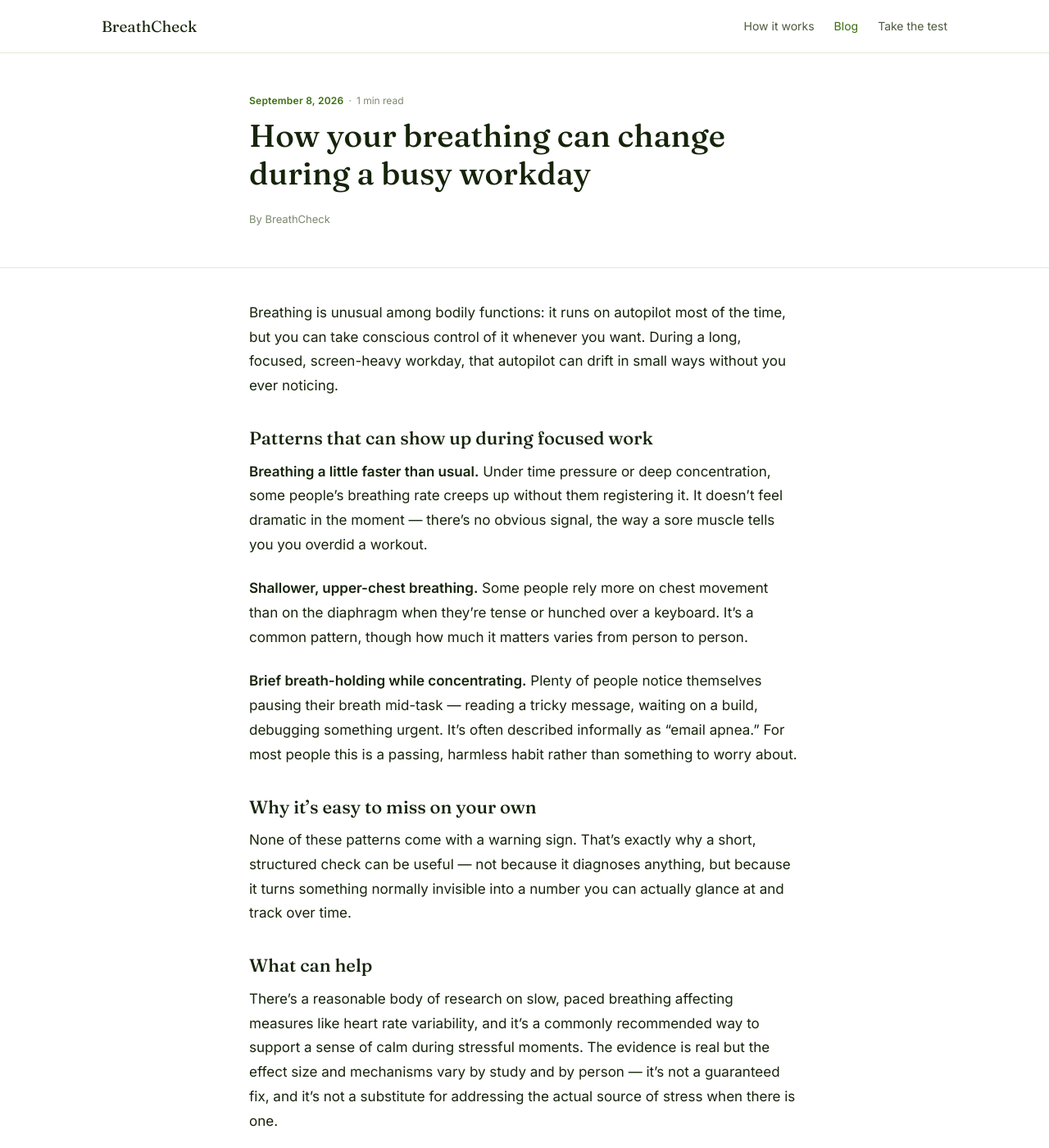
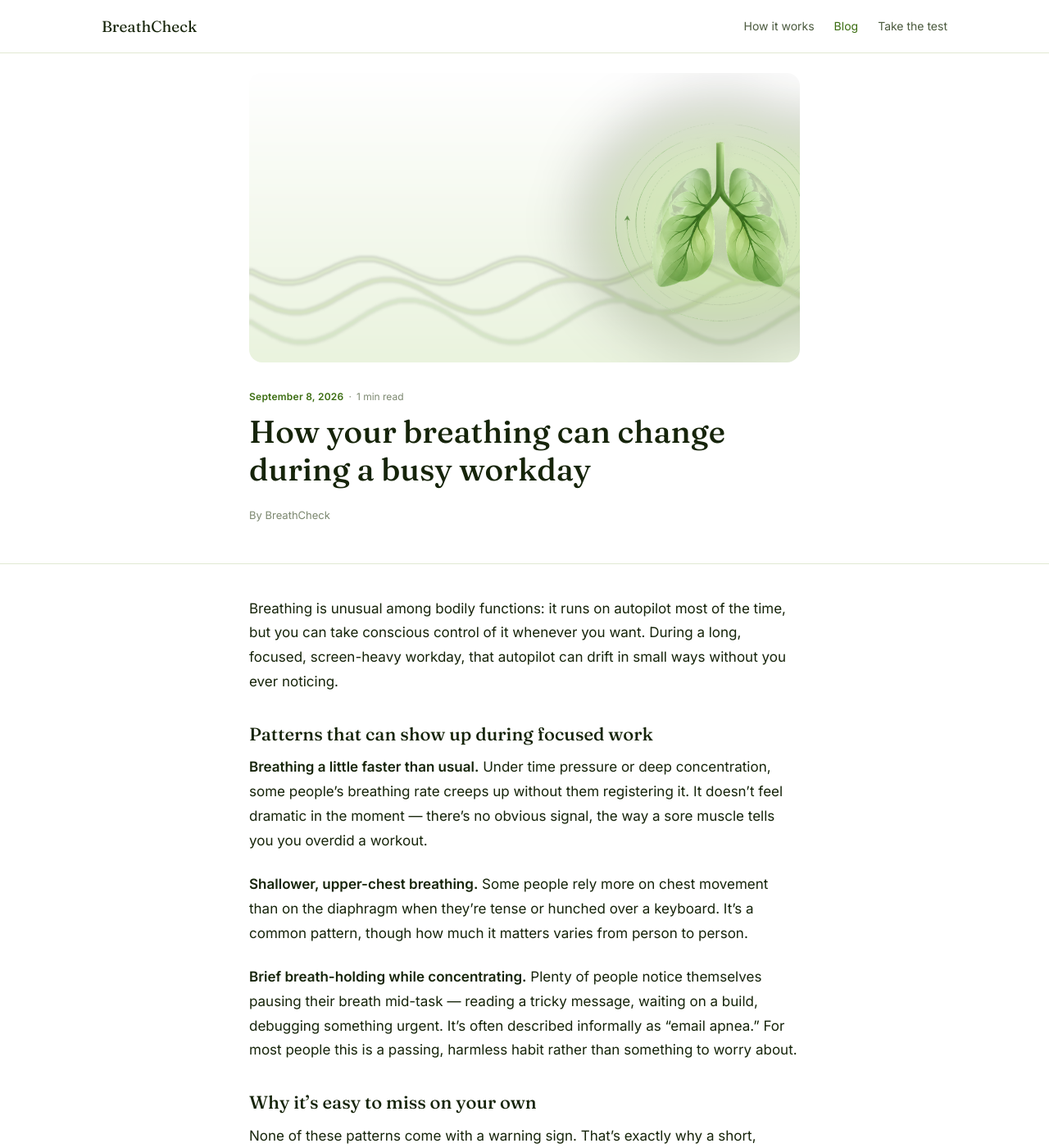
Before and after one commit to Shibu2430/breathcheck, a Jekyll site: the page built from _posts/2026-09-08-how-your-breathing-can-change-during-a-busy-workday.md, in a window 1280 px wide and 1400 px high. Shown: the whole window at 82% size. Built offline with Jekyll 4.4.1, drawn with Linux system fonts in a browser that asks for light colours.

Commit message:
google rich results first fix

```diff
--- a/_layouts/default.html
+++ b/_layouts/default.html
@@ -8,7 +8,7 @@
 <link rel="preconnect" href="https://fonts.googleapis.com">
 <link rel="preconnect" href="https://fonts.gstatic.com" crossorigin>
 <link href="https://fonts.googleapis.com/css2?family=Fraunces:opsz,wght@9..144,400;9..144,500;9..144,600&family=Inter:wght@400;500;600&display=swap" rel="stylesheet">
-<link rel="stylesheet" href="{{ '/assets/css/blog.css?v=10' | relative_url }}">
+<link rel="stylesheet" href="{{ '/assets/css/blog.css?v=11' | relative_url }}">
 {% feed_meta %}
 {% seo %}
 </head>
--- a/_layouts/post.html
+++ b/_layouts/post.html
@@ -2,6 +2,11 @@
 layout: default
 ---
 <article>
+  {% if page.image %}
+  <div class="post-banner">
+    <img src="{{ page.image | relative_url }}" alt="" class="post-banner-img">
+  </div>
+  {% endif %}
   <div class="post-header">
     <div class="wrap-narrow">
       <div class="post-meta-row">
--- a/_posts/2026-09-08-how-your-breathing-can-change-during-a-busy-workday.md
+++ b/_posts/2026-09-08-how-your-breathing-can-change-during-a-busy-workday.md
@@ -1,5 +1,6 @@
 ---
 title: "How your breathing can change during a busy workday"
+image: /assets/images/blog/breathing-workday-header.png
 ---
 
 Breathing is unusual among bodily functions: it runs on autopilot most of the time, but you can take conscious control of it whenever you want. During a long, focused, screen-heavy workday, that autopilot can drift in small ways without you ever noticing.
--- a/assets/css/blog.css
+++ b/assets/css/blog.css
@@ -69,6 +69,8 @@ a { color: var(--moss-700); }
 }
 .post-card:hover { background: var(--paper-tint); }
 .post-card:last-child { border-bottom: none; }
+.post-card-thumb { border-radius: 12px; overflow: hidden; margin-bottom: 14px; aspect-ratio: 1200/630; }
+.post-card-thumb img { width: 100%; height: 100%; object-fit: cover; display: block; }
 .post-card-date { font-size: 12px; color: var(--moss-700); font-weight: 600; letter-spacing: 0.02em; }
 .post-meta-row { display: flex; align-items: center; gap: 6px; }
 .post-meta-dot { color: var(--ink-muted); font-size: 12px; }
@@ -77,7 +79,10 @@ a { color: var(--moss-700); }
 .post-card p { margin-top: 8px; margin-bottom: 0; font-size: 14px; color: var(--ink-soft); }
 
 /* single post */
-.post-header { padding: 48px 0 32px; border-bottom: 1px solid var(--line); }
+.post-banner { max-width: var(--max-width-narrow); margin: 24px auto 0; padding: 0 24px; }
+.post-banner-img { width: 100%; border-radius: 16px; display: block; aspect-ratio: 1200/630; object-fit: cover; }
+
+.post-header { padding: 32px 0 32px; border-bottom: 1px solid var(--line); }
 .post-header h1 { font-size: clamp(1.8rem, 4vw, 2.4rem); margin-top: 10px; }
 .post-byline { font-size: 13px; color: var(--ink-muted); margin-top: 10px; }
 
--- a/blog/index.html
+++ b/blog/index.html
@@ -15,6 +15,11 @@ description: "Short, practical notes on breathing mechanics, stress, and what th
   <div class="wrap">
     {% for post in site.posts %}
     <a class="post-card" href="{{ post.url | relative_url }}">
+      {% if post.image %}
+      <div class="post-card-thumb">
+        <img src="{{ post.image | relative_url }}" alt="" loading="lazy">
+      </div>
+      {% endif %}
       <div class="post-meta-row">
         <span class="post-card-date">{{ post.date | date: "%B %-d, %Y" }}</span>
         <span class="post-meta-dot">·</span>
```
Also changed, not shown: index.html (+29 -0 lines), assets/images/blog/breathing-workday-header.png (added).
